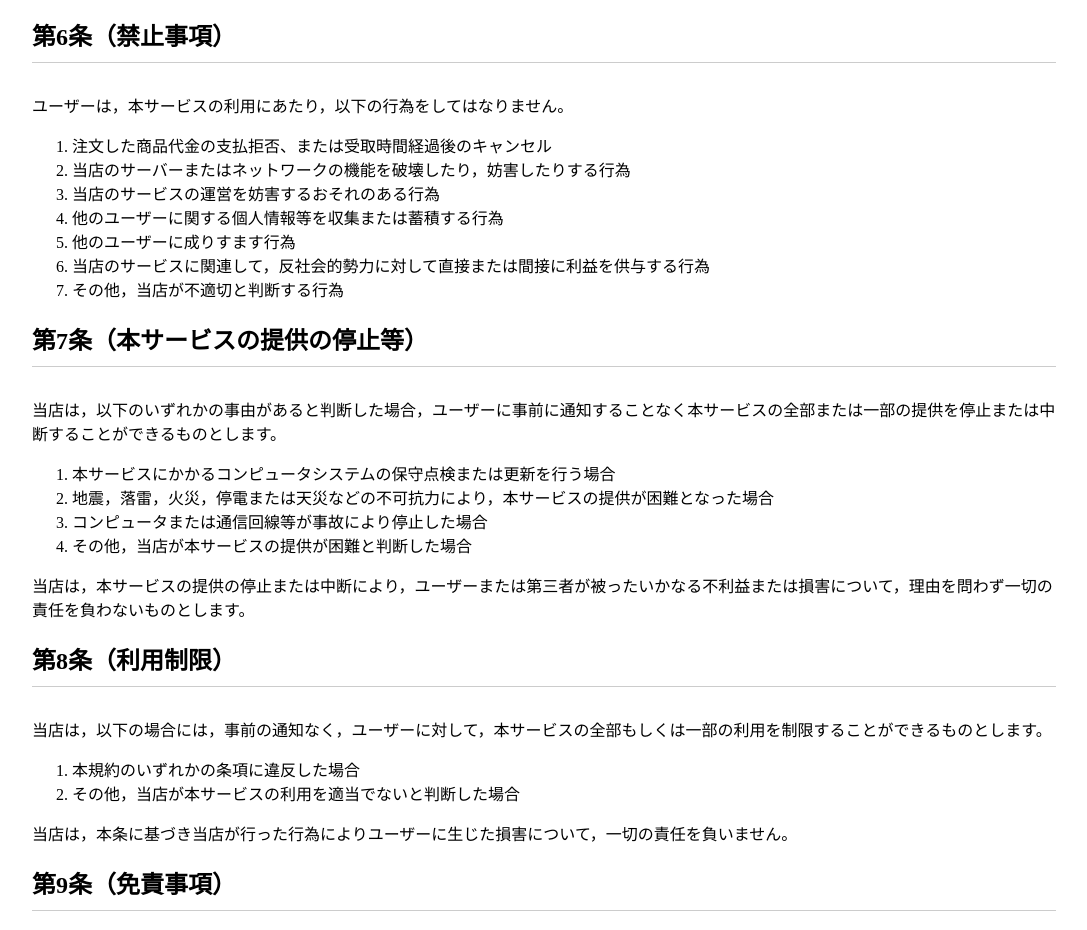
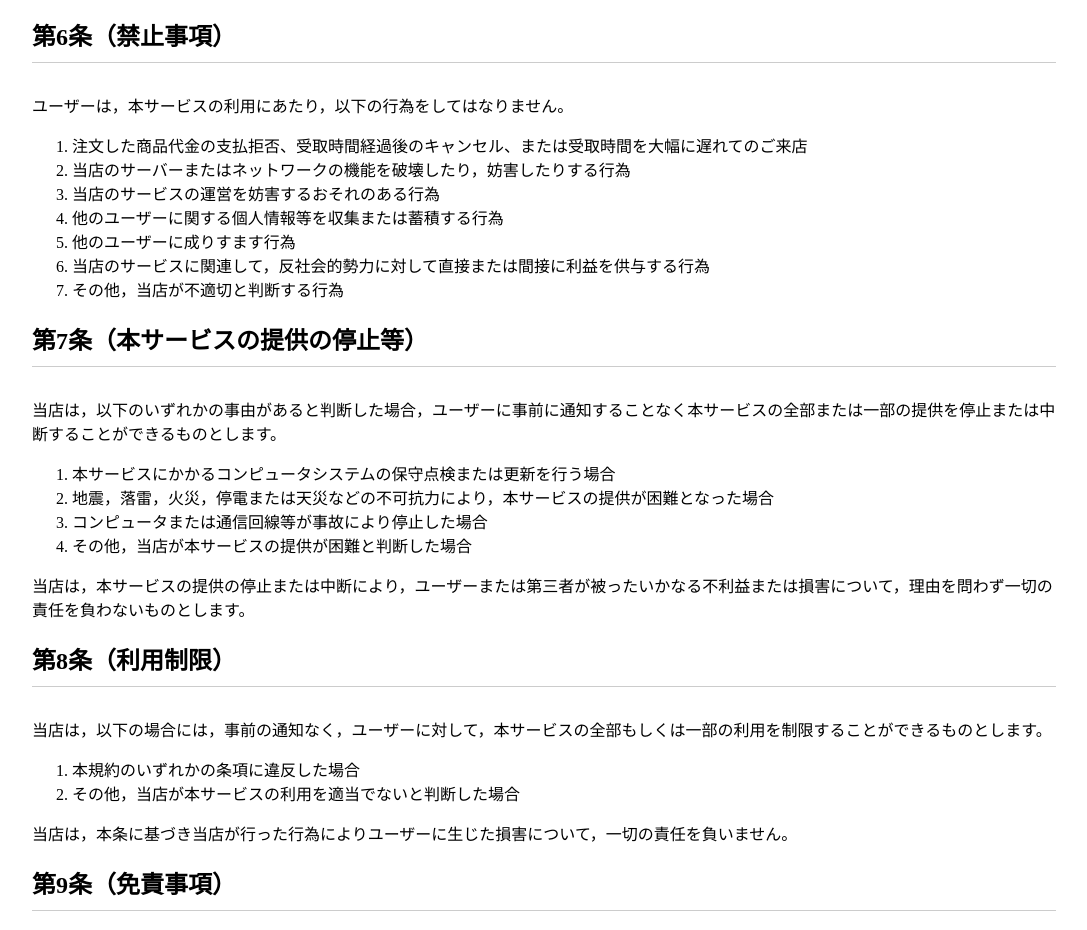
Before and after one commit to kaffees/kaffees.github.io, a plain HTML site: page agreement.html in a window 1280 px wide. Shown: the part 1001-1931 px from the top of the page, without its empty margins (96-1183 px from the left). Drawn offline with Linux system fonts and the light colour scheme.

Commit message:
利用規約の一部更新

```diff
--- a/agreement.html
+++ b/agreement.html
@@ -11,13 +11,17 @@
   <body>
     <h1>利用規約</h1>
     <p>この利用規約（以下，「本規約」といいます。）は，平成30年度野田鎌田学園高等専修学校躍進祭3年D組の出店「Kaffees」（以下，「当店」といいます。）がこのウェブサイト上で提供するサービス（以下，「本サービス」といいます。）の利用条件を定めるものです。利用者の皆さま（以下，「ユーザー」といいます。）には，本規約に従って，本サービスをご利用いただきます。</p>
+
     <h2>第1条（適用）</h2>
     <p>本規約は，ユーザーと当店との間の本サービスの利用に関わる一切の関係に適用されるものとします。</p>
+
     <h2>第2条（個人情報の収集）</h2>
     <p>本サービスは、ユーザーのIPアドレスを、本サービスを利用またはページを閲覧する際に収集します。</p>
 
+
     <h2>第3条（個人情報を収集・利用する目的）</h2>
     <p>本サービスは、代金の支払を遅滞したり第三者に損害を発生させたりするなど，本サービスの利用規約に違反したユーザーや，不正・不当な目的でサービスを利用しようとするユーザーの利用をお断りをすることを目的に、個人情報を収集・利用します。</p>
+
     <h2>第4条（個人情報の第三者提供）</h2>
     <p>本サービスは，次に掲げる場合を除いて，あらかじめユーザーの同意を得ることなく，第三者に個人情報を提供することはありません。ただし，個人情報保護法その他の法令で認められる場合を除きます。</p>
     <ol>
@@ -26,12 +30,14 @@
       <li>公衆衛生の向上または児童の健全な育成の推進のために特に必要がある場合であって，本人の同意を得ることが困難であるとき</li>
       <li>国の機関もしくは地方公共団体またはその委託を受けた者が法令の定める事務を遂行することに対して協力する必要がある場合であって、本人の同意を得ることにより当該事務の遂行に支障を及ぼすおそれがあるとき</li>
     </ol>
+
     <h2>第5条（利用料金および支払方法）</h2>
     <p>ユーザーは，本サービス利用の対価として，当店が別途定め，本ウェブサイトおよび当店店頭に表示する利用料金を，当店が指定する方法により支払うものとします。</p>
+
     <h2>第6条（禁止事項）</h2>
     <p>ユーザーは，本サービスの利用にあたり，以下の行為をしてはなりません。</p>
     <ol>
-      <li>注文した商品代金の支払拒否、または受取時間経過後のキャンセル</li>
+      <li>注文した商品代金の支払拒否、受取時間経過後のキャンセル、または受取時間を大幅に遅れてのご来店</li>
       <li>当店のサーバーまたはネットワークの機能を破壊したり，妨害したりする行為</li>
       <li>当店のサービスの運営を妨害するおそれのある行為</li>
       <li>他のユーザーに関する個人情報等を収集または蓄積する行為</li>
@@ -39,6 +45,7 @@
       <li>当店のサービスに関連して，反社会的勢力に対して直接または間接に利益を供与する行為</li>
       <li>その他，当店が不適切と判断する行為</li>
     </ol>
+
     <h2>第7条（本サービスの提供の停止等）</h2>
     <p>当店は，以下のいずれかの事由があると判断した場合，ユーザーに事前に通知することなく本サービスの全部または一部の提供を停止または中断することができるものとします。</p>
     <ol>
@@ -48,6 +55,7 @@
       <li>その他，当店が本サービスの提供が困難と判断した場合</li>
     </ol>
     <p>当店は，本サービスの提供の停止または中断により，ユーザーまたは第三者が被ったいかなる不利益または損害について，理由を問わず一切の責任を負わないものとします。</p>
+
     <h2>第8条（利用制限）</h2>
     <p>当店は，以下の場合には，事前の通知なく，ユーザーに対して，本サービスの全部もしくは一部の利用を制限することができるものとします。</p>
     <ol>
@@ -55,18 +63,24 @@
     <li>その他，当店が本サービスの利用を適当でないと判断した場合</li>
     </ol>
     <p>当店は，本条に基づき当店が行った行為によりユーザーに生じた損害について，一切の責任を負いません。</p>
+
     <h2>第9条（免責事項）</h2>
     <p>当店の債務不履行責任は，当店の故意または重過失によらない場合には免責されるものとします。</p>
     <p>当店は，何らかの理由によって責任を負う場合にも，通常生じうる損害の範囲内においてのみ賠償の責任を負うものとします。</p>
     <p>当店は，本サービスに関して，ユーザーと他のユーザーまたは第三者との間において生じた取引，連絡または紛争等について一切責任を負いません。</p>
+
     <h2>第9条（サービス内容の変更等）</h2>
     <p>当店は，ユーザーに通知することなく，本サービスの内容を変更しまたは本サービスの提供を中止することができるものとし，これによってユーザーに生じた損害について一切の責任を負いません。</p>
+
     <h2>第10条（利用規約の変更）</h2>
     <p>当店は，必要と判断した場合には，ユーザーに通知することなくいつでも本規約を変更することができるものとします。</p>
+
     <h2>第11条（通知または連絡）</h2>
     <p>ユーザーと当店との間の通知または連絡は，当店の定める方法によって行うものとします。</p>
+
     <h2>第12条（権利義務の譲渡の禁止）</h2>
     <p>ユーザーは，当店の書面による事前の承諾なく，利用契約上の地位または本規約に基づく権利もしくは義務を第三者に譲渡し，または担保に供することはできません。</p>
+
     <h2>第13条（準拠法・裁判管轄）</h2>
     <p>本規約の解釈にあたっては，日本法を準拠法とします。</p>
     <p>本サービスに関して紛争が生じた場合には，当店所在地を管轄する裁判所を専属的合意管轄とします。</p>
```
